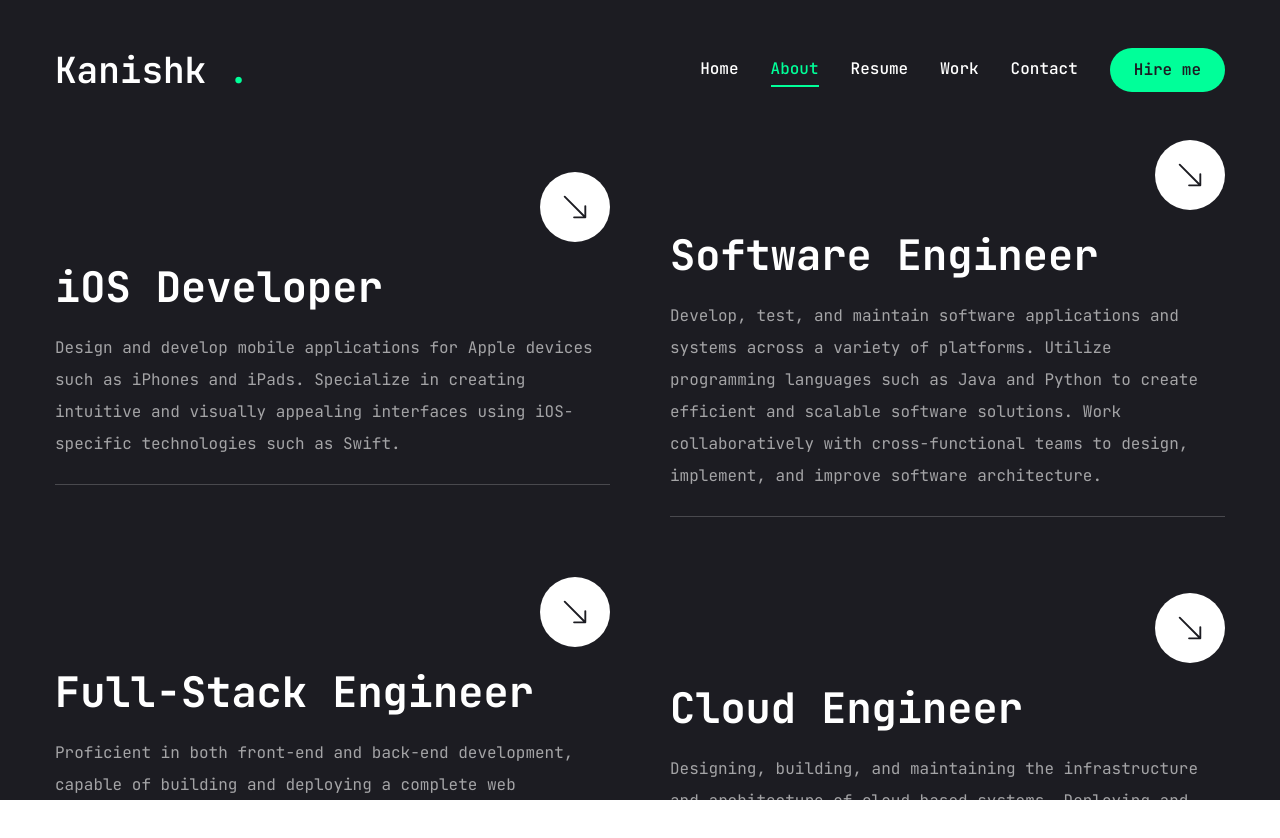
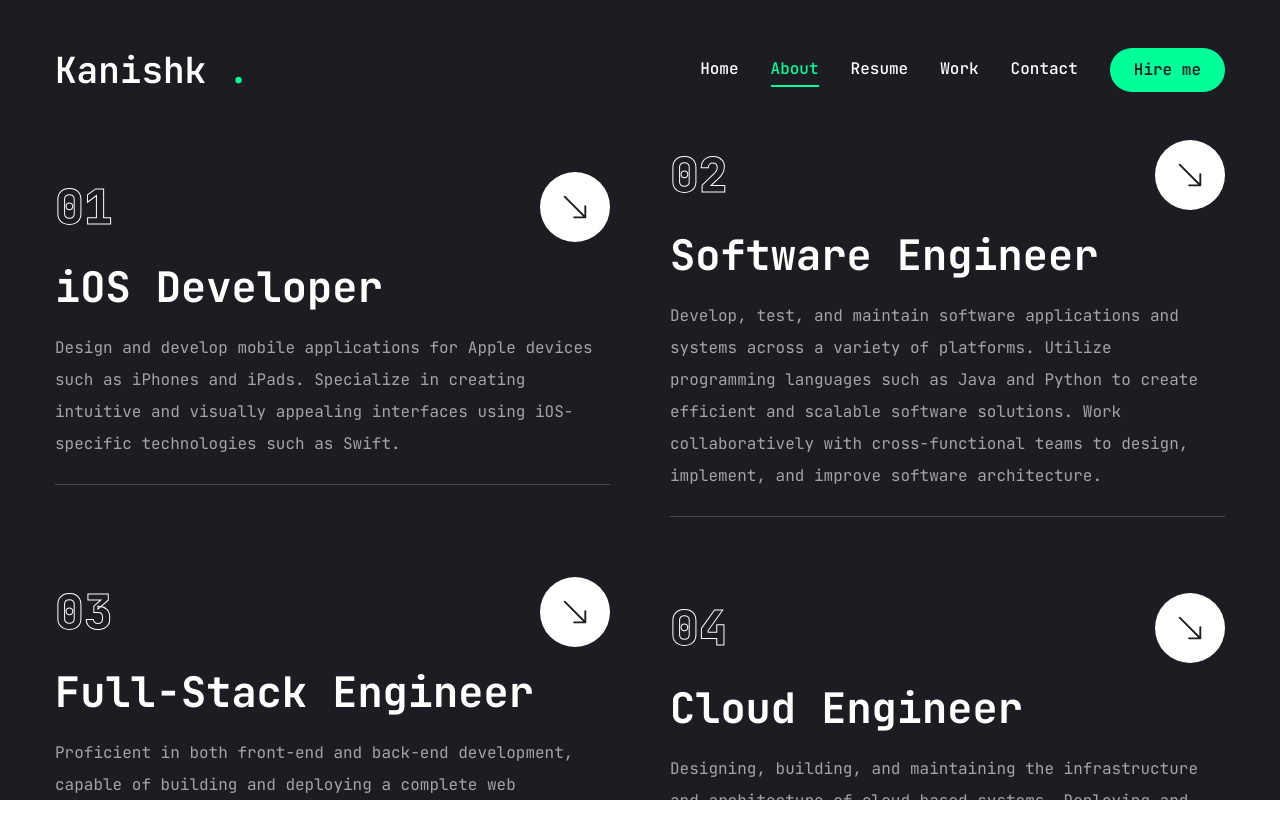
Before and after one commit to bhatiakanishk/Kanishk_Portfolio, a Next.js app in the folder portfolio_website/portfolio-website/: page /about in a window 1280 px wide. Shown: the top 838 px of the page. Built offline with nearby package versions, Linux system fonts and the light colour scheme.

Commit message:
Update globals.css

```diff
--- a/portfolio_website/portfolio-website/app/globals.css
+++ b/portfolio_website/portfolio-website/app/globals.css
@@ -15,4 +15,10 @@
     .h3 {
         @apply text-[20px] xl:text-[24px] leading-[1.1] font-semibold;
     }
+    .text-outline {
+        -webkit-text-stroke: 1px #ffffff;
+    }
+    .text-outline-hover {
+        -webkit-text-stroke: 1px #00ff99;
+    }
 }
```
